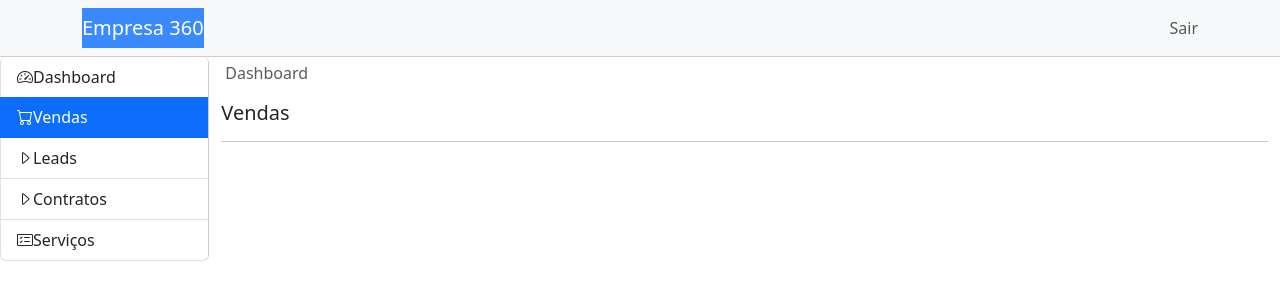
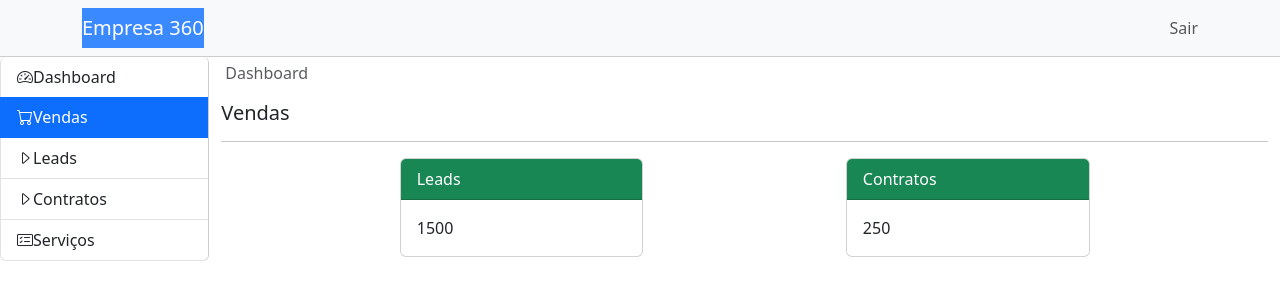
Before and after one commit to ProgramadorVictor/empresa360, a Vue app: page /home/vendas in a window 1280 px wide. Shown: the top 300 px of the page. Built offline with nearby package versions, Linux system fonts and the light colour scheme.

Commit message:
componente padrao em rotas alinhadas

```diff
--- /dev/null
+++ b/src/components/vendas/VendasPadrao.vue
@@ -0,0 +1,20 @@
+<template>
+    <div>
+        <div class="row">
+            <div class="col-3 offset-2 bg-suc">
+                <div class="card">
+                    <div class="card-header bg-success text-white">Leads</div>
+                    <div class="card-body">1500</div>
+                </div>
+            </div>
+
+            <div class="col-3 offset-2">
+                <div class="card">
+                    <div class="card-header  bg-success text-white">Contratos</div>
+                    <div class="card-body">250</div>
+                </div>
+            </div>
+        </div>
+    </div>
+
+</template>
--- a/src/router.js
+++ b/src/router.js
@@ -12,6 +12,7 @@
 import LoginComponent from './views/LoginComponent.vue'
 import SiteComponent from './views/SiteComponent.vue'
 import LeadComponent from './components/vendas/LeadComponent.vue'
+import VendasPadrao from './components/vendas/VendasPadrao.vue'
 
 // import { createRouter, createWebHashHistory } from 'vue-router' //Importando a função createRouter.
 
@@ -26,7 +27,8 @@
             {path: 'vendas', component: VendasComponent, children:[ //localhost:8080/home/vendas
                 {path: 'leads', component: LeadsComponent}, //localhost:8080/home/vendas/leads
                 {path: 'leads/:id', component: LeadComponent}, //localhost:8080/home/vendas/leads/id //Utilizando segmento dinâmico, correspondência dinâmica de rota.
-                {path: 'contratos', component: ContratosComponent} //localhost:8080/home/vendas/contratos
+                {path: 'contratos', component: ContratosComponent}, //localhost:8080/home/vendas/contratos
+                {path: '', component: VendasPadrao} //localhost:8080/home/vendas/ //Este componente esta se comportando como padrão como se fosse a própria rota pai.
             ]},
             {path: 'servicos', component: ServicosComponent}, //localhost:8080/home/servicos
             {path: 'dashboard', component: DashboardComponent} //localhost:8080/home/dashboard
```
